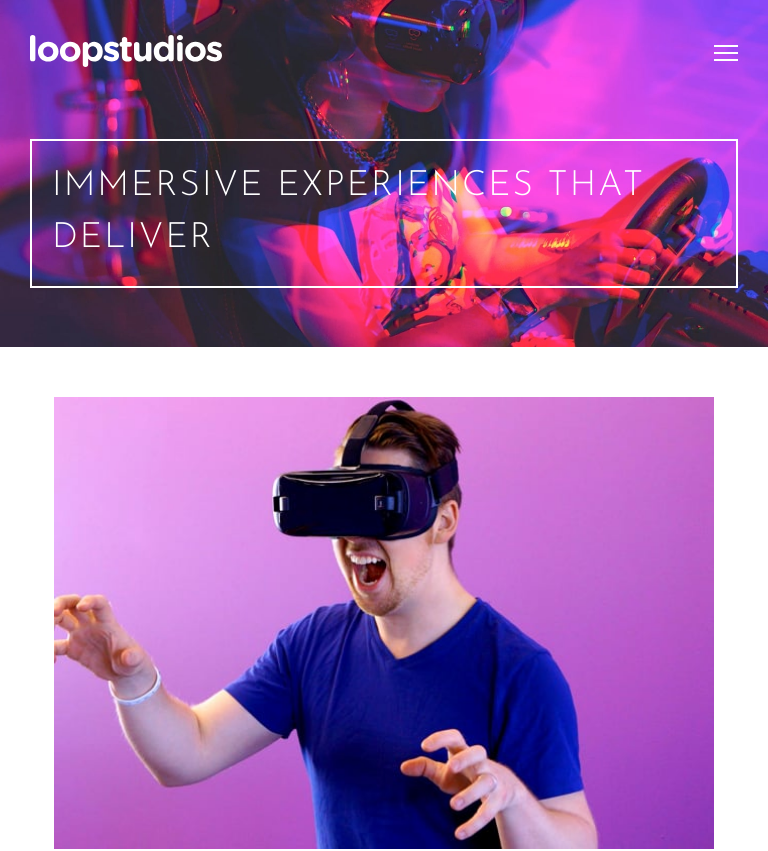
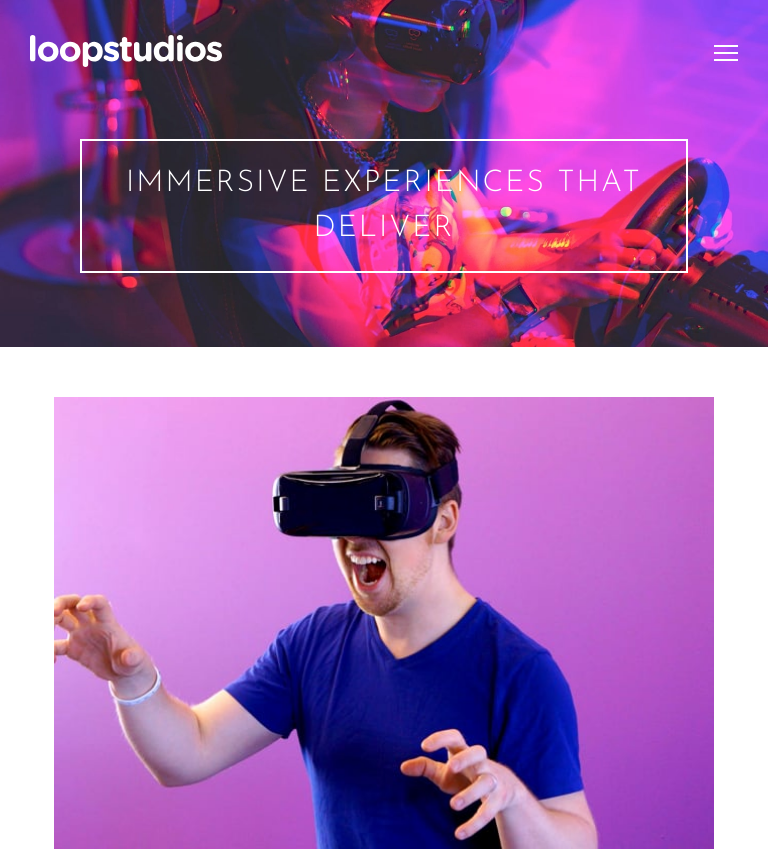
Before and after one commit to lawrenceprieto/loopstudios, a React (Vite) app: page / in a window 768 px wide. Shown: the top 851 px of the page. Built offline with nearby package versions, Linux system fonts and the light colour scheme.

Commit message:
fix tablet view of hero

```diff
--- a/src/styles/hero.css
+++ b/src/styles/hero.css
@@ -33,6 +33,18 @@
     .mobile {
         display: none;
     }
+    .hero-img {
+        position: relative;
+    }
+    .hero-heading {
+        font-size: 30px;
+        margin: 0;
+        top: 40%;
+        left: 0;
+        right: 0;
+        margin: 0 80px;
+        text-align: center;
+    }
 }
 
 /* desktop */
```
